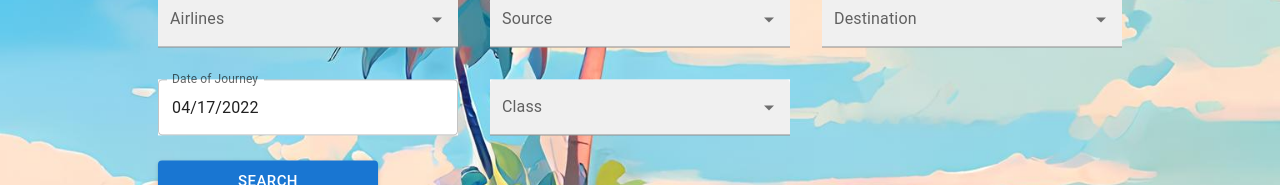
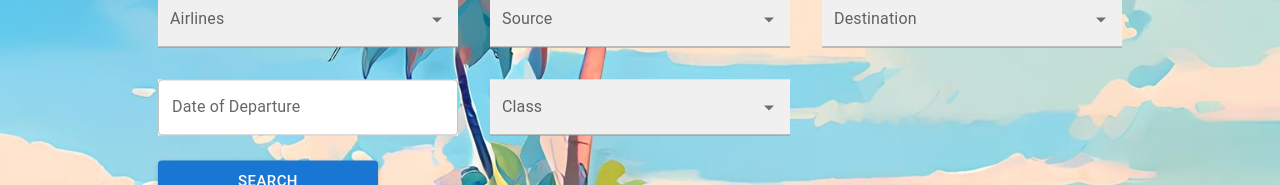
Before and after one commit to suyog200/Thrifty, a React (Vite) app in the folder Thrifty-app/: page / in a window 1280 px wide. Shown: the part 383-568 px from the top of the page. Built offline with nearby package versions, Linux system fonts and the light colour scheme.

Commit message:
date field fixed

```diff
--- a/Thrifty-app/src/components/InputForm.jsx
+++ b/Thrifty-app/src/components/InputForm.jsx
@@ -14,7 +14,7 @@ import {
 } from "../data/constants";
 
 export default function InputForm() {
-  const [value, setValue] = useState(dayjs("2022-04-17"));
+  const [value, setValue] = useState();
 
   return (
     <>
@@ -32,7 +32,7 @@ export default function InputForm() {
             sx={{ paddingTop: "0", overflow: "visible", width: "100%" }}
           >
             <DatePicker
-              label="Date of Journey"
+              label="Date of Departure"
               value={value}
               onChange={(newValue) => setValue(newValue)}
               sx={{ backgroundColor: "#fff", flex: 1 }}
```
Also changed, not shown: 1 other file (tests, documents, lock files or other folders).
